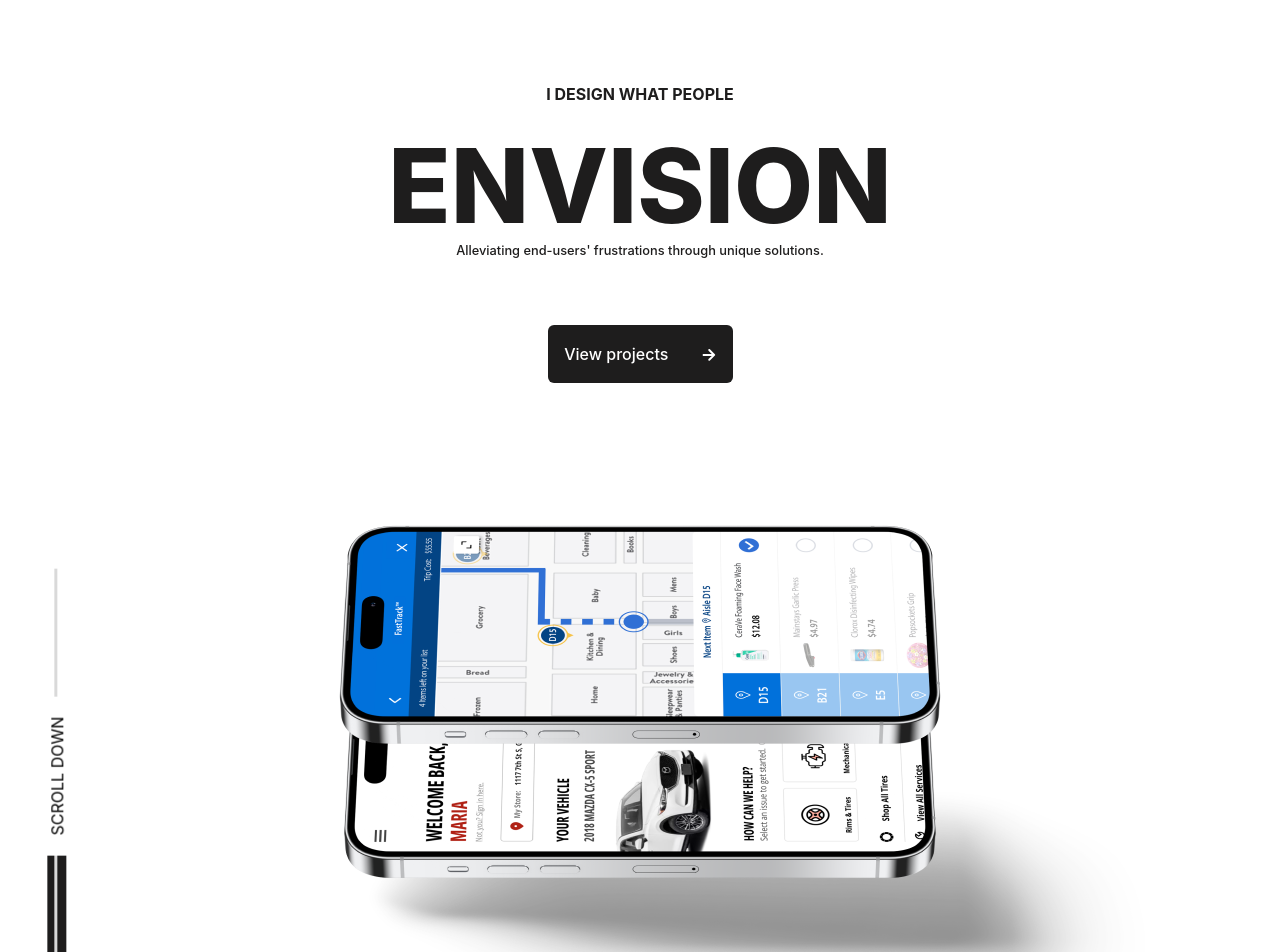
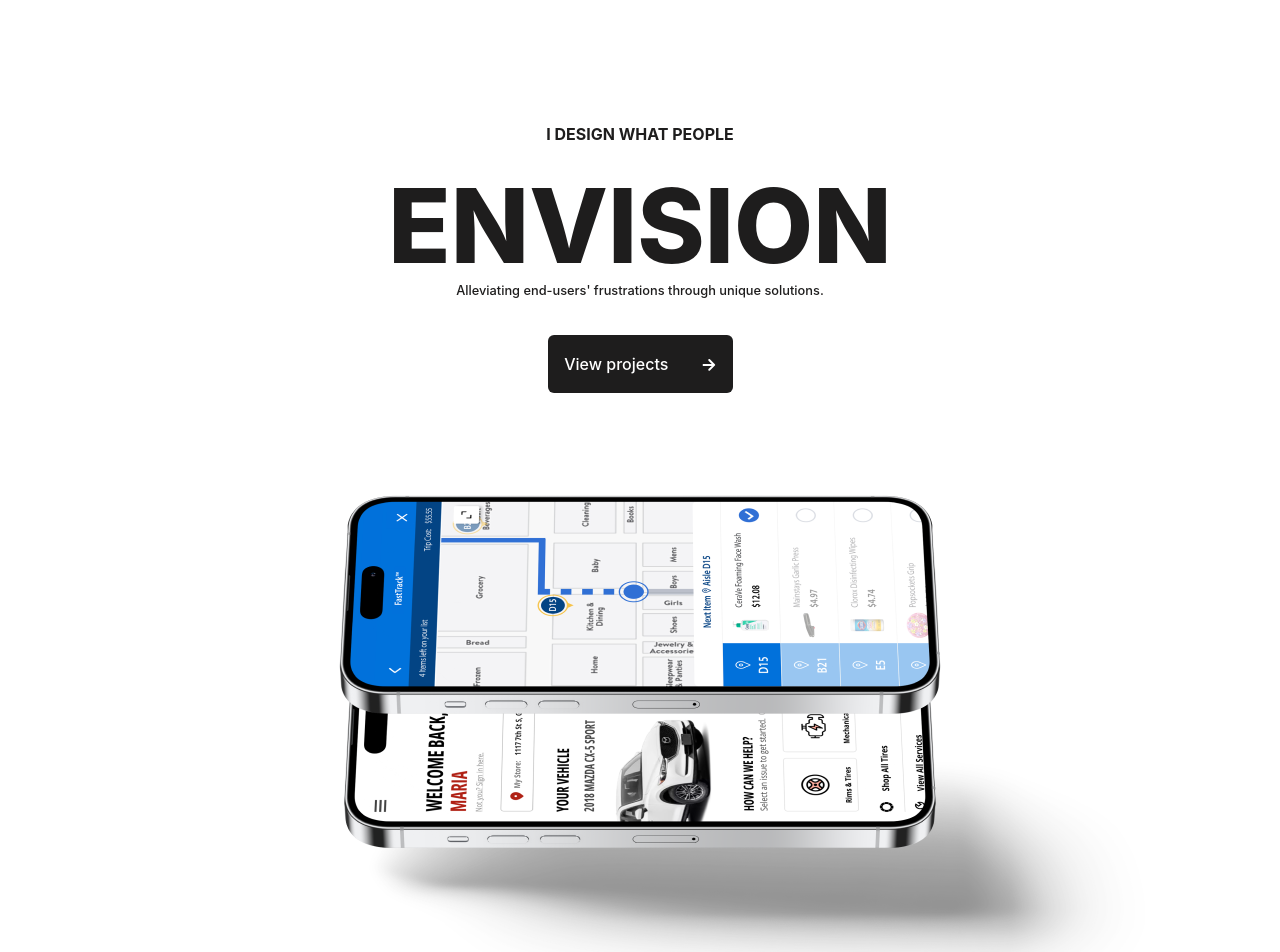
Before and after one commit to Kevin-Vigil/HectorMavrakis, a React (Create React App) app in the folder hector-mav-web/: page / in a window 1280 px wide. Shown: the top 952 px of the page. Built offline with nearby package versions, Linux system fonts and the light colour scheme.

Commit message:
creating animations for hero

```diff
--- a/hector-mav-web/src/components/Hero.css
+++ b/hector-mav-web/src/components/Hero.css
@@ -1,15 +1,13 @@
-
-
-
 /* animations */
 @keyframes load-in {
     0%{
         opacity: 0%;
+        transform: translateY(30px);
 
     }
     100%{
         opacity: 100%;
-        transform: translateY(-20px);
+        transform: translateY(0);
     }
 }
 
@@ -19,6 +17,7 @@
     align-items: flex-end;
     justify-content: space-between;
     margin-top: 100px;
+    animation: genColorL 0.5s linear forwards;
 }
 
 
@@ -42,10 +41,43 @@
     }
 
 }
+
+/* animations for arrow svg */
+@keyframes arrowColorL {
+    0%{
+        background-color: white;
+        fill: #1e1d1d;
+        color: #1e1d1d;
+    }
+    100%{
+        background-color: #1e1d1d;
+        fill: white;
+        color: white;
+    }
+
+}
+@keyframes arrowColorD {
+    0%{
+        background-color: #1e1d1d;
+        fill: white;
+        color: white;
+    }
+    100%{
+        background-color: white;
+        fill:#1e1d1d;
+        color: #1e1d1d;
+    }
+
+}
+
+.loader .scroll-down{
+    animation: load-in 0.5s 1.5s linear forwards;
+}
+
 /* scroll container */
 .scroll-down{
     opacity: 0%;
-
+    transform: translateY(20px);
 
     display: flex;
     flex-direction: row;
@@ -53,15 +85,17 @@
     position: absolute;
     justify-content: center;
     align-items: center;
-    transform: translateY(20px);
-    bottom: 300px;
+
+    bottom: 340px;
     left: 0px;
     margin-left: -170px;
     gap: 20px;
     z-index: 99;
 
-    animation: load-in 0.5s 0.5s forwards, lineColorL 0.5s linear forwards;
+    animation: lineColorL 0.5s linear forwards;
 }
+
+
 .line1{
     background-color: none;
     border-bottom: 3px solid #D9D9D9;
@@ -93,6 +127,7 @@
     rotate: -45deg;
     margin-left: -17px;
     margin-top: 2px;
+    animation: lineColorL 0.5s linear forwards;
 }
 
 
@@ -100,14 +135,13 @@
 /* hero content */
 
 .hero-content{
-    transform: translateY(20px);
     align-self: stretch;
     display: flex;
     flex-grow: 1;
     flex-basis: 0%;
     flex-direction: column;
     max-width: 100%;
-    animation: load-in 0.5s linear forwards;
+    /* animation: load-in 0.5s linear forwards; */
 
 }
 .statement{
@@ -123,7 +157,7 @@
     font: 700 1.25vmax/68px Mona Sans, -apple-system, Roboto, Helvetica,
     sans-serif;
 
-    animation: load-in 0.75s linear forwards, genColorL 0.5s linear forwards;
+    animation: load-in 0.5s 0.5s linear forwards, genColorL 0.5s linear forwards;
 
 }
 
@@ -139,7 +173,7 @@
     font-size: 8vmax;
     line-height: 26px;
     margin-top: 3.5vmax;
-    animation: load-in 0.75s forwards, genColorL 0.5s linear forwards;
+    animation: load-in 0.5s 0.5s linear forwards, genColorL 0.5s linear forwards;
 
 }
 
@@ -155,18 +189,20 @@
     max-width: 100%;
     margin-top: 3vmax;
 
-    animation: load-in 0.75s 0.5s forwards, genColorL 0.5s linear forwards;
+    animation: load-in 0.5s 1s linear forwards, genColorL 0.5s linear forwards;
 }
 
 .hero-phone-img-container{
     opacity: 0%;
     transform: translateY(20px);
     align-self: center;
-    animation: load-in 0.75s 0.5s forwards, genColorL 0.5s linear forwards;
+    margin-top: -60px;
+    animation: load-in 0.5s 1.1s linear forwards, genColorL 0.5s linear forwards;
 }
 
 /*Project button*/
 .view-projects-container{
+    opacity: 0;
 
     z-index: 2;
     text-decoration-line: none;
@@ -178,8 +214,8 @@
     align-items: start;
     padding-top: 15px;
     padding-bottom: 15px;
-    margin-top: 40px;
-    animation: arrowColorL 0.5s linear forwards;
+    margin-top: 30px;
+    animation: load-in 0.5s 1.1s linear forwards, arrowColorL 0.5s linear forwards;
 }
 .view-projects-text{
     animation: arrowColorL 0.5s linear forwards;
@@ -189,33 +225,7 @@
 
 }
 
-/* animations for arrow svg */
-@keyframes arrowColorL {
-    0%{
-        background-color: white;
-        fill: #1e1d1d;
-        color: #1e1d1d;
-    }
-    100%{
-        background-color: #1e1d1d;
-        fill: white;
-        color: white;
-    }
 
-}
-@keyframes arrowColorD {
-    0%{
-        background-color: #1e1d1d;
-        fill: white;
-        color: white;
-    }
-    100%{
-        background-color: white;
-        fill:#1e1d1d;
-        color: #1e1d1d;
-    }
-
-}
 .arrow{
     margin: auto;
     background-color: none;
--- a/hector-mav-web/src/components/Hero.js
+++ b/hector-mav-web/src/components/Hero.js
@@ -7,9 +7,15 @@ import phoneDark from "../assets/darkPhoneDemo.png"
 import {ReactComponent as Arrow} from '../assets/Vectorarrow.svg'
 
 export default function Hero(props){
+
+    function load(){
+        var animationEnd = "webkitAnimationEnd oanimationend oAnimationEnd msAnimationEnd animationend"
+    }
+
+    document.addEventListener("DOMContentLoaded",load)
     return(
         <>
-            <div className="hero-container">
+            <div className=" hero-container">
                 <div className="scroll-down">
                     <div className="line1"/>
                     <div className="scroll-text">SCROLL DOWN</div>
```
